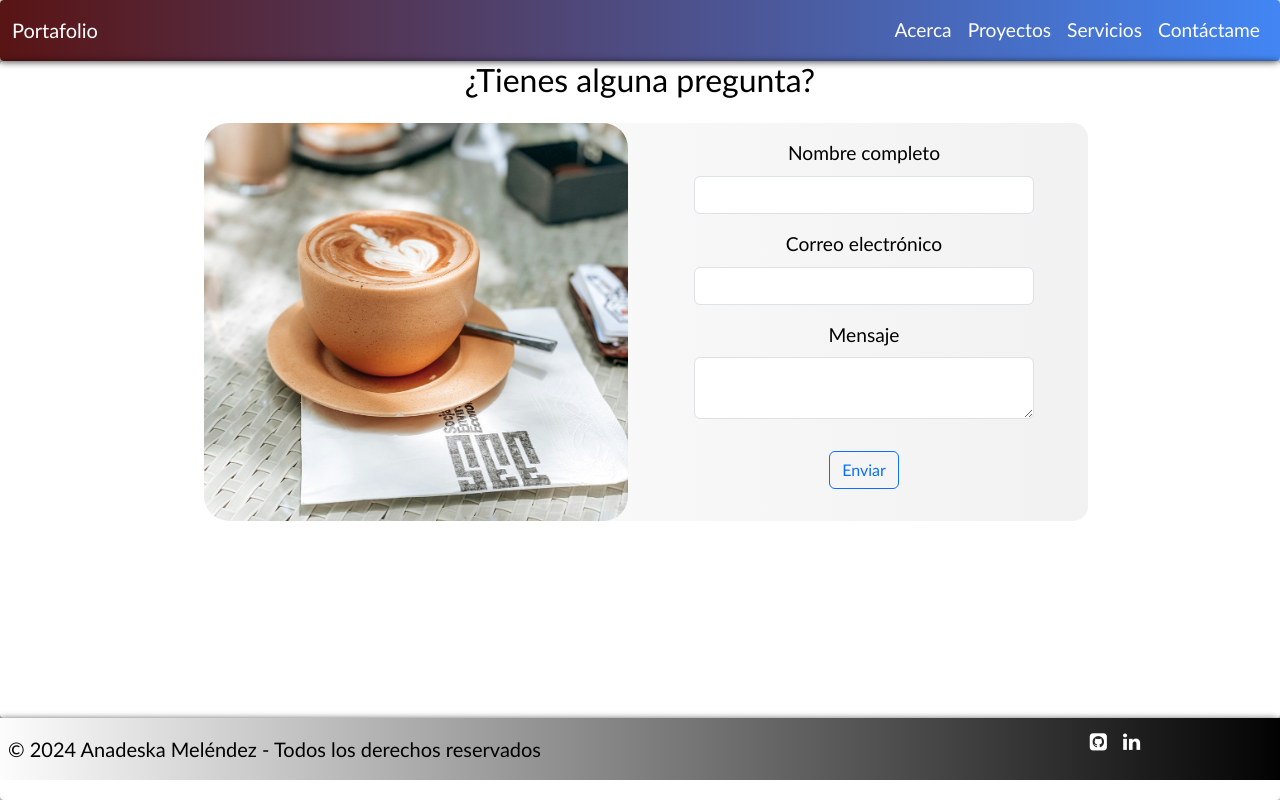
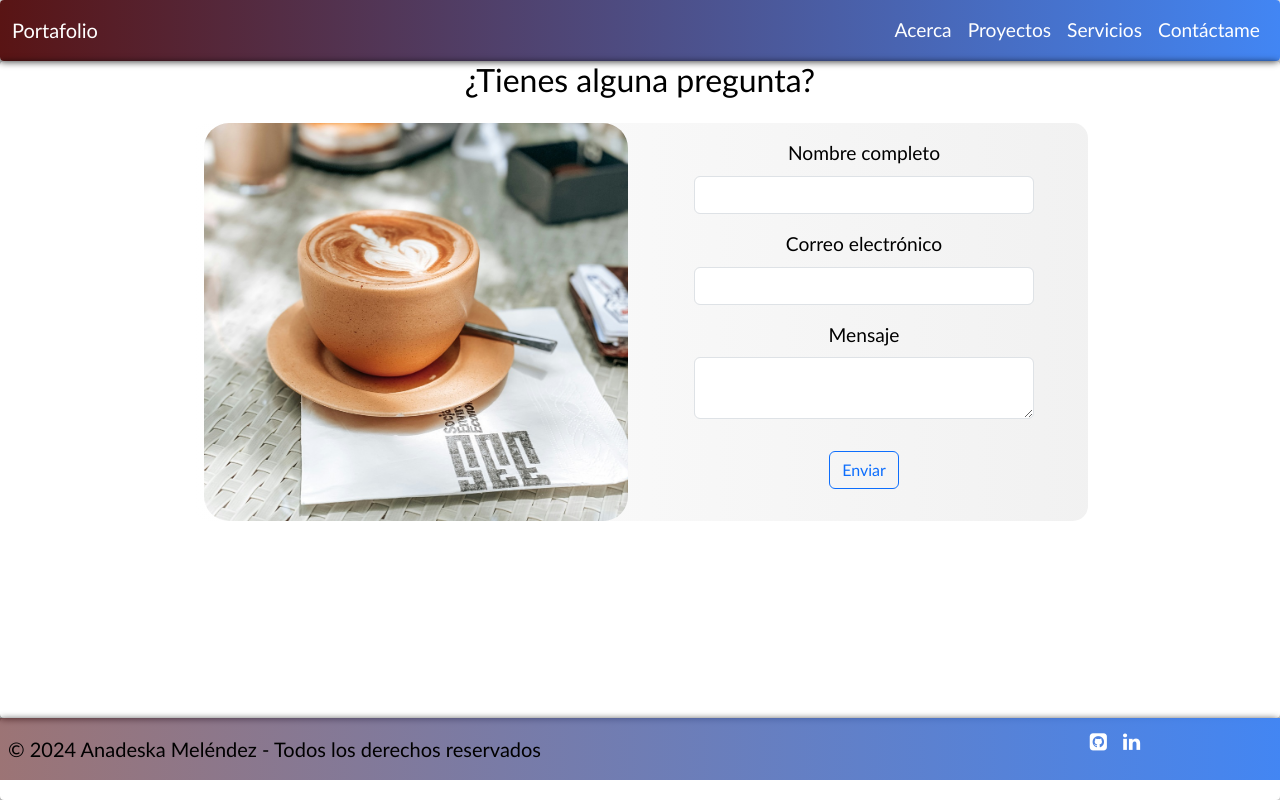
Before and after one commit to anatmb/portafolio, a React (Vite) app: page /contact in a window 1280 px wide. Built offline with nearby package versions, Linux system fonts and the light colour scheme.

Commit message:
link de proyectos

```diff
--- a/src/components/content/content.css
+++ b/src/components/content/content.css
@@ -1,11 +1,11 @@
 .container-content{
     /* background-image: linear-gradient(to right, #fffffffa 0%, #0eafeef6 100%); */
-    padding-top: 10px;
+    padding-top: 30px;
     height: auto;
 }
 
 .paragraph-nombre {
-    background-image: linear-gradient(to right, blue, red);
+    background-image: linear-gradient(to right, red, blue);
     /* Crea un gradiente de color desde azul a rojo */
     -webkit-background-clip: text;
     background-clip: text;
--- a/src/components/footer/footer.css
+++ b/src/components/footer/footer.css
@@ -1,7 +1,7 @@
 .container-footer {
     font-size: 20px;
     color: rgb(255, 255, 255);
-    background: linear-gradient(to right, white, black);
+    background: linear-gradient(to right, #59141497, #4286f4);
     height: auto;
     padding: 8px;
     display: flex; /* Usar flexbox */
--- a/src/components/footer/footer.jsx
+++ b/src/components/footer/footer.jsx
@@ -9,12 +9,30 @@ function footer() {
                     © 2024 Anadeska Meléndez - Todos los derechos reservados
                 </div>
                 <div className='col-lg-3 col-right '>
-                   <ul className="list-unstyled d-flex justify-content-center align-items-center ">
+                    {/* <ul className="list-unstyled d-flex justify-content-center align-items-center ">
                         <li className="me-3"> <i className="fa fa-github-square" aria-hidden="true"></i></li>
                         {/* <li className="me-3">  */}
-                   {/* <i className="fa fa-instagram" aria-hidden="true"></i></li> */}
+                        {/* <i className="fa fa-instagram" aria-hidden="true"></i></li>
                         <li className="me-3">
                             <i className="fa fa-linkedin" aria-hidden="true"></i></li>
+                    </ul> */}
+
+                    <ul className="list-unstyled d-flex justify-content-center align-items-center">
+                        <li className="me-3">
+                            <a href="https://github.com/anatmb" target="_blank" rel="noopener noreferrer" style={{color: "white"}}>
+                                <i className="fa fa-github-square" aria-hidden="true"></i>
+                            </a>
+                        </li>
+                        {/* <li className="me-3">
+    <a href="https://www.instagram.com/tu_usuario_instagram/" target="_blank" rel="noopener noreferrer">
+      <i className="fa fa-instagram" aria-hidden="true"></i>
+    </a>
+  </li> */}
+                        <li className="me-3">
+                            <a href="https://www.linkedin.com/in/anadeska-mel%C3%A9ndez-a134841b2/" target="_blank" rel="noopener noreferrer" style={{color: "white"}}>
+                                <i className="fa fa-linkedin" aria-hidden="true"></i>
+                            </a>
+                        </li>
                     </ul>
                 </div>
             </div>
--- a/src/components/header/header.css
+++ b/src/components/header/header.css
@@ -8,7 +8,7 @@
 }
 
 .navbar-brand{
-    color: white;
+    color: white !important;
 }
 
 .navbar-brand:hover{
--- a/src/components/header/header.jsx
+++ b/src/components/header/header.jsx
@@ -17,8 +17,8 @@ function Header() {
                                 <NavLink className="nav-link active" aria-current="page" to="/about">Acerca</NavLink>
                             </li>
                             <li className="nav-item">
-    <NavLink className="nav-link" activeClassName="active" to="/projects">Proyectos</NavLink>
-</li>
+                                <NavLink className="nav-link" activeClassName="active" to="/projects">Proyectos</NavLink>
+                            </li>
                             <li className="nav-item">
                                 <NavLink className="nav-link" to="/services">Servicios</NavLink>
                             </li>
--- a/src/components/page/about.css
+++ b/src/components/page/about.css
@@ -61,8 +61,8 @@
 }
 
 .custom-btn-primary {
-    background: linear-gradient(to right, white, black);
-    border-color: #0a0a0a; /* Borde del mismo color */
+    background: linear-gradient(to right, #591414, #4286f4);
+    border-color: #591414; /* Borde del mismo color */
     color: white; /* Texto en blanco */
     border-radius: 5px;
    margin-right: 10px;
--- a/src/components/page/projects.css
+++ b/src/components/page/projects.css
@@ -7,6 +7,7 @@
     padding: 0;
     position: relative;
     overflow: hidden;
+
 }
 
 .card-container:hover .card_hover,
--- a/src/components/page/projects.jsx
+++ b/src/components/page/projects.jsx
@@ -10,7 +10,7 @@ function projects() {
   return (
     <div className='colorr'>
       <div class="album py-5 bg-body-tertiary">
-        <div class="container">
+        <div class="container ">
 
           <div class="row row-cols-1 row-cols-sm-2 row-cols-md-3 g-3">
 
@@ -19,8 +19,8 @@ function projects() {
                 {/* <img src={imagen} alt="" /> */}
                 < NavLink to="#"><img src={imagen} className="img-fluid border project-image" /></NavLink>
                 <div className='card_hover'>
-                  <p>Nombre</p>
-                  <NavLink><button className='boton1'><i className="fa-solid fa-eye"></i></button></NavLink>
+
+                  <NavLink to="https://shoe-kingdom-ae164.web.app/index.html"><button className='boton1'><i class="fa fa-external-link" aria-hidden="true"></i></button></NavLink>
                 </div>
               </div>
             </div>
@@ -29,8 +29,8 @@ function projects() {
               <div class="card shadow-sm">
                 < NavLink to="#"><img src={imagen2} className="img-fluid border project-image" /></NavLink>
                 <div className='card_hover'>
-                  <p>Nombre</p>
-                  <NavLink><button className='boton1'><i className="fa-solid fa-eye"></i></button></NavLink>
+
+                  <NavLink to="https://anatmb.github.io/Escueladecostura/"><button className='boton1'><i class="fa fa-external-link" aria-hidden="true"></i></button></NavLink>
                 </div>
               </div>
             </div>
@@ -40,18 +40,18 @@ function projects() {
               <div class="card shadow-sm">
               < NavLink to="#"><img src={imagen3} className="img-fluid border project-image" /></NavLink>
                 <div className='card_hover'>
-                  <p>Nombre</p>
-                  <NavLink><button className='boton1'><i className="fa-solid fa-eye"></i></button></NavLink>
+
+                  <NavLink to="https://frontendfinal-d212e.web.app/"><button className='boton1'><i class="fa fa-external-link" aria-hidden="true"></i></button></NavLink>
                 </div>
               </div>
             </div>
 
-            <div class="col card-container">
+            <div class="col card-container ">
               <div class="card shadow-sm">
-              < NavLink to="#"><img src={imagen4} className="img-fluid border project-image" /></NavLink>
-                <div className='card_hover'>
-                  <p>Nombre</p>
-                  <NavLink><button className='boton1'><i className="fa-solid fa-eye"></i></button></NavLink>
+              < NavLink to="https://pi-dogs-main-rose.vercel.app/"><img src={imagen4} className="img-fluid border project-image" /></NavLink>
+                <div className='card_hover '>
+
+                  <NavLink  to="https://pi-dogs-main-rose.vercel.app/" ><button className='boton1'><i class="fa fa-external-link" aria-hidden="true"></i></button></NavLink>
                 </div>
               </div>
             </div>
```
Lines whose indentation alone changed are shown as unchanged.
